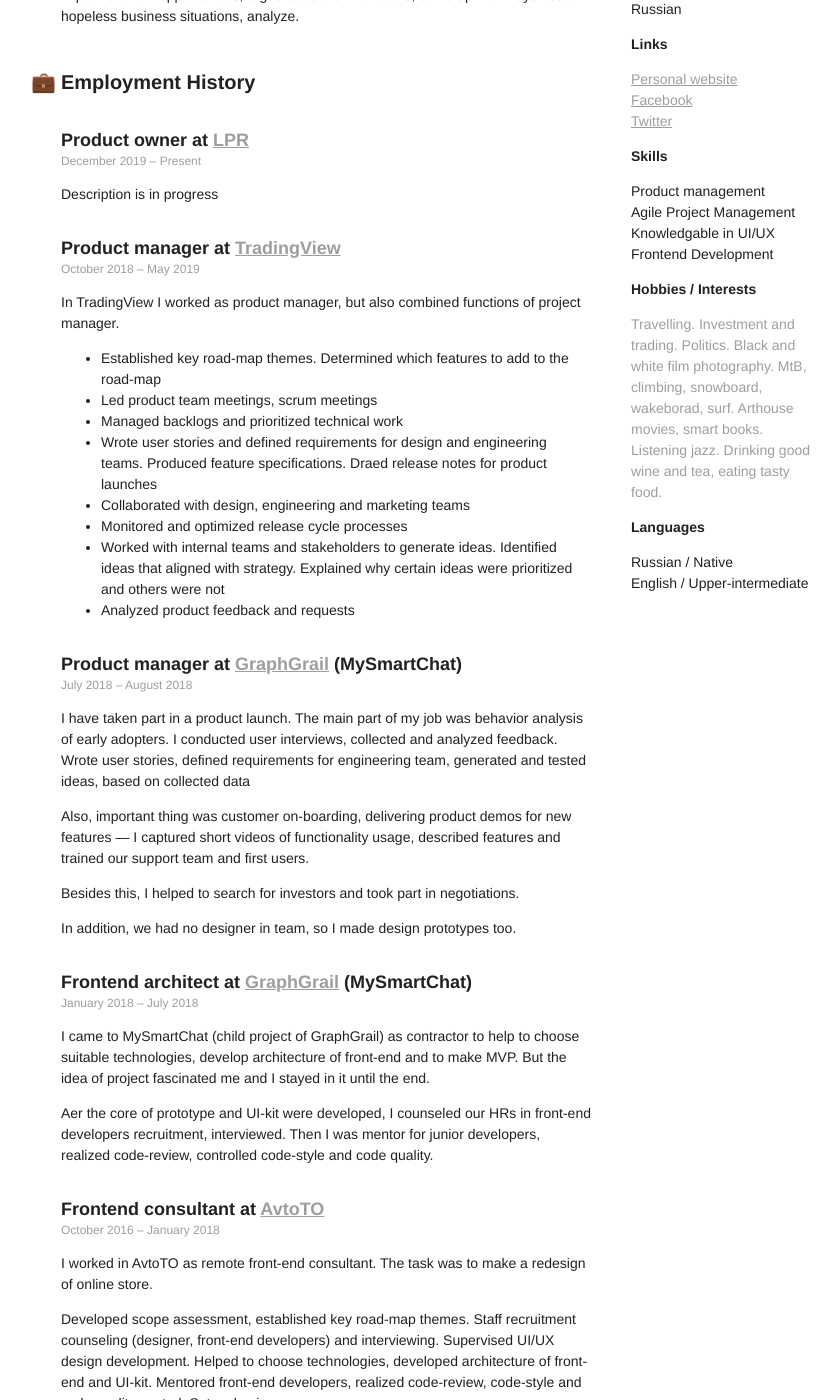
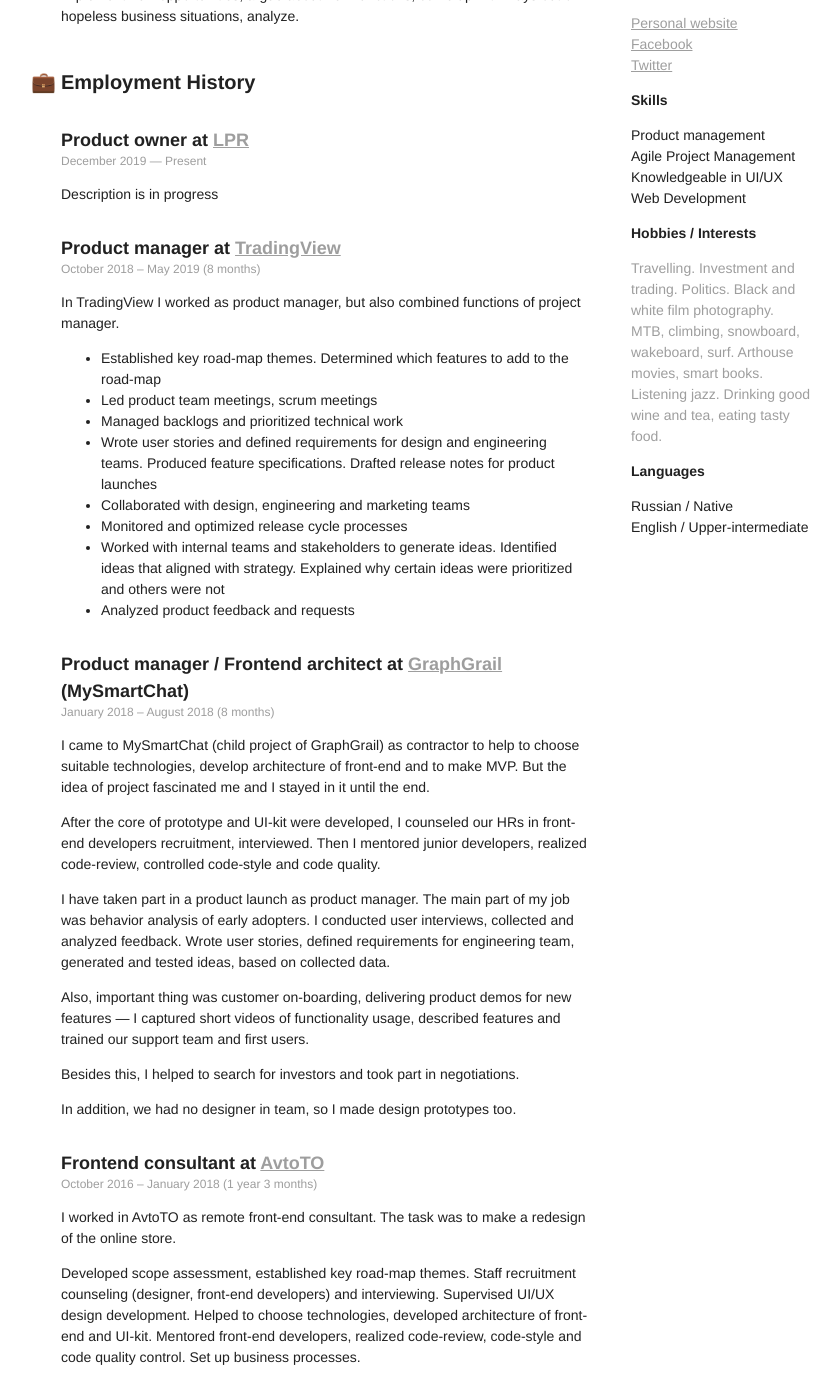
Before and after one commit to sombro/nbuevich.com, a Jekyll site: the page CV/index.html, which Jekyll copies as it is, in a window 1280 px wide and 1400 px high, scrolled down 382 px. Shown: the whole window, without its empty margins (219-1059 px from the left). Built offline with Jekyll 4.4.1, drawn with Linux system fonts in a browser that asks for light colours; some of the changed text lies outside the part shown.

Commit message:
minor text fixes

```diff
--- a/CV/index.html
+++ b/CV/index.html
@@ -52,7 +52,7 @@
                             <h2 class="cv__subtitle cv__subtitle-icon cv__subtitle--profile" id="profile">Profile</h2>
                             <p>Experienced and reliable product manager with a good sense of design and full
         of creative ideas. I combine skills of product and business management and
-        technical background of front-end development</p>
+        technical background of front-end development.</p>
                             <p>I'm happy to work with smart, open-minded people and to use modern
         technologies and methodologies. I like to propose and implement hypotheses,
         influence the development of a project, design a product, plan development
@@ -62,11 +62,11 @@
                             <h2 class="cv__subtitle cv__subtitle-icon cv__subtitle--employment" id="employment_history">Employment History</h2>
 
                             <h3 class="cv__h3">Product owner at <a class="common__link" href="https://lpr.ru" target="_blank">LPR</a></h3>
-                            <p class="cv__dates">December 2019 – Present</p>
+                            <p class="cv__dates">December 2019 — Present</p>
                             <p>Description is in progress</p>
 
                             <h3 class="cv__h3">Product manager at <a class="common__link" href="https://tradingview.com" target="_blank">TradingView</a></h3>
-                            <p class="cv__dates">October 2018 – May 2019</p>
+                            <p class="cv__dates">October 2018 – May 2019 (8 months)</p>
                             <p>In TradingView I worked as product manager, but also combined functions of project manager.</p>
                             <ul>
                                 <li>Established key road-map themes. Determined which features to add to the
@@ -74,7 +74,7 @@
                                 <li>Led product team meetings, scrum meetings</li>
                                 <li>Managed backlogs and prioritized technical work</li>
                                 <li>Wrote user stories and defined requirements for design and engineering
-    teams. Produced feature specifications. Draed release notes for product
+    teams. Produced feature specifications. Drafted release notes for product
     launches</li>
                                 <li>Collaborated with design, engineering and marketing teams </li>
                                 <li>Monitored and optimized release cycle processes</li>
@@ -84,31 +84,28 @@
                                 <li>Analyzed product feedback and requests</li>
                             </ul>
 
-                            <h3 class="cv__h3">Product manager at <a class="common__link" href="http://graphgrail.com/" target="_blank">GraphGrail</a> (MySmartChat)</h3>
-                            <p class="cv__dates">July 2018 – August 2018</p>
-                            <p>I have taken part in a product launch. The main part of my job was behavior
+                            <h3 class="cv__h3">Product manager / Frontend architect at <a class="common__link" href="http://graphgrail.com/" target="_blank">GraphGrail</a> (MySmartChat)</h3>
+                            <p class="cv__dates">January 2018 – August 2018 (8 months) </p>
+                            <p>I came to MySmartChat (child project of GraphGrail) as contractor to help to
+choose suitable technologies, develop architecture of front-end and to make
+MVP. But the idea of project fascinated me and I stayed in it until the end.</p>
+                            <p>After the core of prototype and UI-kit were developed, I counseled our HRs in
+front-end developers recruitment, interviewed. Then I mentored junior
+developers, realized code-review, controlled code-style and code quality.</p>
+                            <p>I have taken part in a product launch as product manager. The main part of my job was behavior
 analysis of early adopters. I conducted user interviews, collected and analyzed
 feedback. Wrote user stories, defined requirements for engineering team,
-generated and tested ideas, based on collected data</p>
+generated and tested ideas, based on collected data.</p>
                             <p>Also, important thing was customer on-boarding, delivering product demos for
 new features — I captured short videos of functionality usage, described features
 and trained our support team and first users.</p>
                             <p>Besides this, I helped to search for investors and took part in negotiations.</p>
                             <p>In addition, we had no designer in team, so I made design prototypes too.</p>
 
-                            <h3 class="cv__h3">Frontend architect at <a class="common__link" href="http://graphgrail.com/" target="_blank">GraphGrail</a> (MySmartChat)</h3>
-                            <p class="cv__dates">January 2018 – July 2018</p>
-                            <p>I came to MySmartChat (child project of GraphGrail) as contractor to help to
-choose suitable technologies, develop architecture of front-end and to make
-MVP. But the idea of project fascinated me and I stayed in it until the end.</p>
-                            <p>Aer the core of prototype and UI-kit were developed, I counseled our HRs in
-front-end developers recruitment, interviewed. Then I was mentor for junior
-developers, realized code-review, controlled code-style and code quality.</p>
-
                             <h3 class="cv__h3">Frontend consultant at <a class="common__link" href="https://avtoto.ru" target="_blank">AvtoTO</a></h3>
-                            <p class="cv__dates">October 2016 – January 2018</p>
+                            <p class="cv__dates">October 2016 – January 2018 (1 year 3 months)</p>
                             <p>I worked in AvtoTO as remote front-end consultant. The task was to make a
-redesign of online store.</p>
+redesign of the online store.</p>
                             <p>Developed scope assessment, established key road-map themes. Staff
 recruitment counseling (designer, front-end developers) and interviewing.
 Supervised UI/UX design development. Helped to choose technologies,
@@ -116,19 +113,19 @@ developed architecture of front-end and UI-kit. Mentored front-end developers,
 realized code-review, code-style and code quality control. Set up business
 processes.</p>
 
-                            <h3 class="cv__h3">Frontend developer at <a class="common__link" href="https://vezetvsem.ru" target="_blank">Vezet Vsem</a></h3>
-                            <p class="cv__dates">April 2015 – August 2017</p>
+                            <h3 class="cv__h3">Web developer at <a class="common__link" href="https://vezetvsem.ru" target="_blank">Vezet Vsem</a></h3>
+                            <p class="cv__dates">April 2015 – August 2017 (2 years 4 months)</p>
                             <p>Worked as front-end developer, using such technologies as JS, React+flux, ES6,
 webpack, HTML, SCSS, BEM, jQuery. Closely collaborated with design team.</p>
                             <p>Also took part in generating and explanation of priority of ideas, analyzed
 product feedback and requests, was interested in business case justification.</p>
-                            <p>When I got more experience, started to mentor junior developers and make codereview.</p>
+                            <p>When I got more experience, started to mentor junior developers and make code review.</p>
 
                             <h3 class="cv__h3">CTO at <a class="common__link" href="https://sagavoyages.com" target="_blank">Saga Voyages</a></h3>
-                            <p class="cv__dates">February 2015 – Present</p>
+                            <p class="cv__dates">February 2015 — Present</p>
 
                             <h3 class="cv__h3">Project manager at <a class="common__link" href="http://plan-b.ru/about/company/" target="_blank">Plan B</a></h3>
-                            <p class="cv__dates">September 2014 – January 2015</p>
+                            <p class="cv__dates">September 2014 – January 2015 (1 year 4 months)</p>
                             <p>I worked as a partner with Plan B studio. I was responsible for the support of
 existing clients.</p>
                             <ul>
@@ -148,7 +145,7 @@ prioritized and others were not</li>
                             </ul>
 
                             <h3 class="cv__h3">CPO at <a class="common__link" href="https://yandex.ru/maps/org/100_sporta/200954351606/?ll=39.730732%2C47.232994&z=13" target="_blank">100% Sports</a></h3>
-                            <p class="cv__dates">November 2012 – November 2013</p>
+                            <p class="cv__dates">November 2012 – November 2013 (1 year)</p>
                             <p>I worked in a sport/extreme stuff shop "100% Sports". I was a head of the online
 store of this company and was responsible for the quality of service and for
 business metrics. I had a team of 5-10 managers and other
@@ -157,19 +154,19 @@ staff. During 1 year of my work the project's revenue increased 4 times.</p>
                             <h2 class="cv__subtitle cv__subtitle-icon cv__subtitle--own_projects" id="own_projects">Own Projects</h2>
 
                             <h3 class="cv__h3">Owner at <a class="common__link" href="https://357gramm.com" target="_blank">357gramm</a> (online tea-store)</h3>
-                            <p class="cv__dates">July 2020 – Present</p>
+                            <p class="cv__dates">July 2020 — Present</p>
                             <p>Description is in progress</p>
 
                             <h3 class="cv__h3">Soulmate at <a class="common__link" href="https://instagram.com/edinstvogor" target="_blank">Edinstvo Gor</a> (active recreation club)</h3>
-                            <p class="cv__dates">September 2018 – Present</p>
+                            <p class="cv__dates">September 2018 — Present</p>
                             <p>Description is in progress</p>
 
                             <h3 class="cv__h3">Co-owner <a class="common__link" href="http://katuha.org" target="_blank">Katuha</a> (active recreation club)</h3>
-                            <p class="cv__dates">October 2017 – May 2018</p>
+                            <p class="cv__dates">October 2017 – May 2018 (8 months)</p>
                             <p>A small travel company that organizes holidays in the mountains
-(ski/snowboard, mtb, raing, etc).</p>
+(ski/snowboard, MTB, rafting, etc).</p>
                             <ul>
-                                <li>Business strategy development; development and formalization of businessprocesses; financial planning</li>
+                                <li>Business strategy development; development and formalization of business processes; financial planning</li>
                                 <li>Marketing, SMM</li>
                                 <li>Team management (marketers, content-managers, tourism instructors,
 managers)</li>
@@ -178,7 +175,7 @@ instructors, etc)</li>
                             </ul>
 
                             <h3 class="cv__h3">Co-owner / CTO at "Dvigaidelo" (web-studio)</h3>
-                            <p class="cv__dates">February 2014 – April 2015</p>
+                            <p class="cv__dates">February 2014 – April 2015 (1 year 2 months)</p>
                             <p>Together with a partner marketer we organized the small web studio. I was
 responsible for all aspects of business, connected with product development.
 During the year we have successfully implemented about 10 projects.</p>
@@ -192,7 +189,7 @@ word mouth.</p>
 Federal University</a>, Rostov-on-Don</h3>
                             <p class="cv__dates">September 2009 – June 2013</p>
 
-                            <h3 class="cv__h3">Assistant translatorin Math and Computer Science at <a class="common__link" href="https://sfedu.ru/" target="_blank">Southern
+                            <h3 class="cv__h3">Assistant translator in Math and Computer Science at <a class="common__link" href="https://sfedu.ru/" target="_blank">Southern
 Federal University</a>, Rostov-on-Don</h3>
                             <p class="cv__dates">September 2011 – May 2013</p>
 
@@ -217,11 +214,7 @@ Federal University</a>, Rostov-on-Don</h3>
                             <p>
                                 <span class="cv__micro-title">Date / place of birth</span><br>
                                 15.11.1992<br>
-                                Rostov-on-Don
-                            </p>
-                            <p>
-                                <span class="cv__micro-title">Nationality</span><br>
-                                Russian
+                                Russia, Rostov-on-Don
                             </p>
                             <p><b>Links</b></p>
                             <p>
@@ -233,13 +226,13 @@ Federal University</a>, Rostov-on-Don</h3>
                             <p>
                                 Product management<br>
                                 Agile Project Management<br>
-                                Knowledgable in UI/UX<br>
-                                Frontend Development
+                                Knowledgeable in UI/UX<br>
+                                Web Development
                             </p>
                             <p><b>Hobbies / Interests</b></p>
                             <p style="color: #9E9E9E;">Travelling. Investment and trading. Politics. Black and white film
-                            photography. MtB, climbing,
-                            snowboard, wakeborad, surf. Arthouse movies, smart books.
+                            photography. MTB, climbing,
+                            snowboard, wakeboard, surf. Arthouse movies, smart books.
                             Listening jazz. Drinking good wine
                             and tea, eating tasty food.</p>
                             <p><b>Languages</b></p>
```
